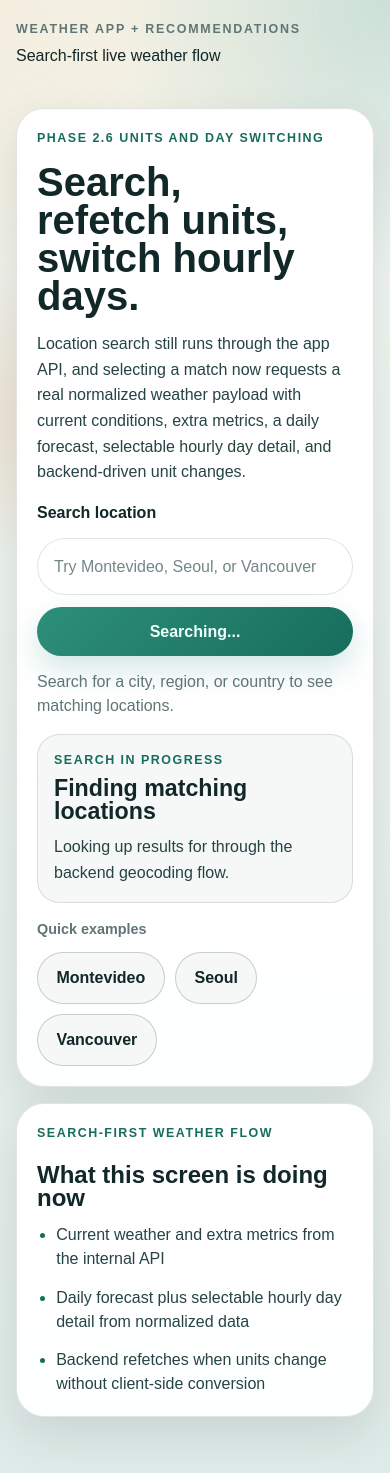
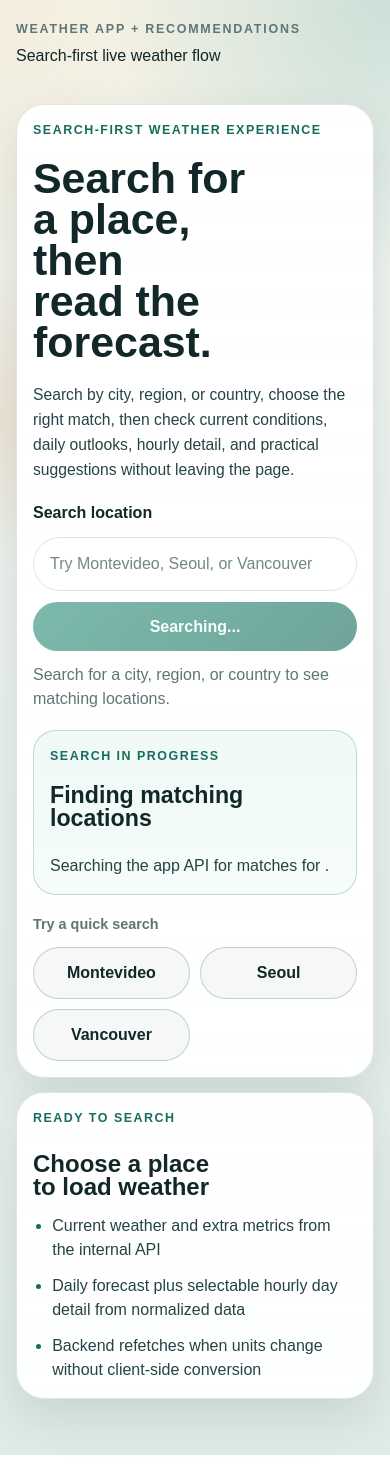
Before and after one commit to ferfalcon/weather-app-plus-recommendations, a React (Vite) app in the folder apps/web/: page / in a window 390 px wide. Built offline with nearby package versions, Linux system fonts and the light colour scheme; a web font is replaced by a local one.

Commit message:
feat(web): polish responsive layout and accessibility states

```diff
--- a/apps/web/src/components/ui/button.module.css
+++ b/apps/web/src/components/ui/button.module.css
@@ -2,10 +2,14 @@
   border: 0;
   border-radius: 999px;
   cursor: pointer;
+  display: inline-flex;
+  align-items: center;
   font: inherit;
   font-weight: 700;
+  justify-content: center;
   min-height: 3rem;
   padding: 0.8rem 1.15rem;
+  text-align: center;
   transition:
     background-color 160ms ease,
     border-color 160ms ease,
@@ -21,6 +25,17 @@
 .button:focus-visible {
   outline: 3px solid var(--color-focus-ring);
   outline-offset: 3px;
+}
+
+.button:disabled {
+  box-shadow: none;
+  cursor: not-allowed;
+  opacity: 0.62;
+  transform: none;
+}
+
+.button:disabled:hover {
+  transform: none;
 }
 
 .primary {
--- a/apps/web/src/components/ui/input.module.css
+++ b/apps/web/src/components/ui/input.module.css
@@ -5,8 +5,13 @@
   border-radius: var(--radius-pill);
   color: var(--color-text-strong);
   font: inherit;
+  line-height: 1.4;
   min-height: 3.4rem;
   padding: 0.95rem 1rem;
+  transition:
+    border-color 160ms ease,
+    box-shadow 160ms ease,
+    background-color 160ms ease;
   width: 100%;
 }
 
--- a/apps/web/src/features/location-search/components/location-search-empty-state.module.css
+++ b/apps/web/src/features/location-search/components/location-search-empty-state.module.css
@@ -1,18 +1,18 @@
 .layout {
   display: grid;
-  gap: 1rem;
-  padding-block: 1rem;
+  gap: 0.9rem;
+  padding-block: 0.75rem 1rem;
 }
 
 .hero,
 .sidebar,
 .weatherPanel {
-  padding: 1.25rem;
+  padding: 1rem;
 }
 
 .hero {
   display: grid;
-  gap: 1rem;
+  gap: 1.15rem;
 }
 
 .kicker,
@@ -29,13 +29,14 @@
 .sidebarHeading {
   color: var(--color-text-strong);
   font-family: var(--font-display);
-  line-height: 0.95;
+  line-height: 0.96;
   margin: 0;
+  text-wrap: balance;
 }
 
 .heading {
-  font-size: clamp(2.5rem, 8vw, 4.75rem);
-  max-width: 12ch;
+  font-size: clamp(2rem, 11vw, 4.35rem);
+  max-width: 9ch;
 }
 
 .sidebarHeading {
@@ -45,15 +46,15 @@
 
 .copy {
   color: var(--color-text);
-  font-size: 1rem;
+  font-size: 0.98rem;
   line-height: 1.6;
   margin: 0;
-  max-width: 44ch;
+  max-width: 38ch;
 }
 
 .form {
   display: grid;
-  gap: 0.85rem;
+  gap: 0.75rem;
 }
 
 .label {
@@ -63,12 +64,18 @@
 
 .formRow {
   display: grid;
-  gap: 0.75rem;
+  gap: 0.65rem;
+}
+
+.submitButton {
+  width: 100%;
 }
 
 .helper {
   color: var(--color-text-muted);
+  line-height: 1.5;
   margin: 0;
+  min-height: 3rem;
 }
 
 .statusPanel,
@@ -79,7 +86,14 @@
   background: var(--color-surface-muted);
   border: 1px solid var(--color-border);
   border-radius: calc(var(--radius-xl) - 0.35rem);
+  display: grid;
+  gap: 0.7rem;
   padding: 1rem;
+}
+
+.statusPanel {
+  border-color: rgb(37 143 123 / 0.28);
+  background: linear-gradient(180deg, rgb(239 249 246 / 0.96), rgb(245 252 249 / 0.92));
 }
 
 .errorPanel {
@@ -120,19 +134,18 @@
 }
 
 .resultsSection {
-  display: grid;
-  gap: 1rem;
+  gap: 0.9rem;
 }
 
 .resultsHeader {
   display: flex;
   flex-wrap: wrap;
-  gap: 1rem;
+  gap: 0.75rem;
   justify-content: space-between;
 }
 
 .resultsHeading {
-  font-size: 1.65rem;
+  font-size: 1.45rem;
 }
 
 .resultsMeta {
@@ -150,16 +163,16 @@
 }
 
 .resultButton {
-  align-items: center;
+  align-items: start;
   background: rgb(255 255 255 / 0.74);
   border: 1px solid var(--color-border);
   border-radius: 1.25rem;
   color: inherit;
   cursor: pointer;
-  display: flex;
-  gap: 1rem;
-  justify-content: space-between;
-  padding: 1rem;
+  display: grid;
+  gap: 0.75rem;
+  grid-template-columns: minmax(0, 1fr);
+  padding: 0.9rem;
   text-align: left;
   transition:
     border-color 160ms ease,
@@ -181,12 +194,15 @@
 .resultButtonSelected {
   background: linear-gradient(180deg, rgb(232 247 242 / 0.98), rgb(241 250 246 / 0.95));
   border-color: var(--color-accent);
-  box-shadow: 0 0 0 1px rgb(37 143 123 / 0.2);
+  box-shadow:
+    0 0 0 1px rgb(37 143 123 / 0.2),
+    0 10px 24px rgb(24 130 113 / 0.1);
 }
 
 .resultText {
   display: grid;
   gap: 0.35rem;
+  min-width: 0;
 }
 
 .resultTitle {
@@ -197,6 +213,7 @@
 .resultMetaLine {
   color: var(--color-text-muted);
   font-size: 0.94rem;
+  overflow-wrap: anywhere;
 }
 
 .resultBadge {
@@ -206,6 +223,7 @@
   color: var(--color-text-strong);
   font-size: 0.84rem;
   font-weight: 700;
+  justify-self: start;
   padding: 0.45rem 0.8rem;
   white-space: nowrap;
 }
@@ -228,19 +246,36 @@
 }
 
 .sampleList {
-  display: flex;
-  flex-wrap: wrap;
+  display: grid;
   gap: 0.65rem;
+  grid-template-columns: repeat(auto-fit, minmax(8rem, 1fr));
+}
+
+.sampleButton {
+  width: 100%;
 }
 
 .sidebar {
   display: grid;
-  gap: 0.85rem;
+  gap: 1rem;
 }
 
 .weatherPanel {
   display: grid;
-  gap: 1rem;
+  gap: 0.85rem;
+}
+
+.selectionCard {
+  border-color: rgb(37 143 123 / 0.24);
+  background: linear-gradient(180deg, rgb(241 250 247 / 0.96), rgb(247 252 250 / 0.94));
+}
+
+.selectionHeader {
+  align-items: start;
+  display: flex;
+  flex-wrap: wrap;
+  gap: 0.75rem;
+  justify-content: space-between;
 }
 
 .selectionLabel {
@@ -250,10 +285,22 @@
   margin: 0;
 }
 
+.selectionBadge {
+  background: rgb(255 255 255 / 0.92);
+  border: 1px solid rgb(37 143 123 / 0.22);
+  border-radius: var(--radius-pill);
+  color: var(--color-accent-strong);
+  font-size: 0.78rem;
+  font-weight: 700;
+  letter-spacing: 0.08em;
+  padding: 0.38rem 0.65rem;
+  text-transform: uppercase;
+}
+
 .selectionDetails {
   display: grid;
   gap: 0.85rem;
-  margin: 1rem 0 0;
+  margin: 0.35rem 0 0;
 }
 
 .selectionDetails div {
@@ -277,13 +324,13 @@
 .selectionCopy {
   color: var(--color-text);
   line-height: 1.6;
-  margin: 1rem 0 0;
+  margin: 0.2rem 0 0;
 }
 
 .checklist {
   color: var(--color-text);
   display: grid;
-  gap: 0.9rem;
+  gap: 0.75rem;
   margin: 0;
   padding-left: 1.2rem;
 }
@@ -292,14 +339,65 @@
   color: var(--color-accent-strong);
 }
 
+@media (min-width: 30rem) {
+  .hero,
+  .sidebar,
+  .weatherPanel {
+    padding: 1.15rem;
+  }
+
+  .selectionDetails {
+    grid-template-columns: repeat(2, minmax(0, 1fr));
+  }
+}
+
+@media (min-width: 34rem) {
+  .resultButton {
+    align-items: center;
+    gap: 1rem;
+    grid-template-columns: minmax(0, 1fr) auto;
+  }
+
+  .resultBadge {
+    justify-self: end;
+  }
+}
+
 @media (min-width: 48rem) {
   .formRow {
     align-items: end;
     grid-template-columns: minmax(0, 1fr) auto;
   }
 
+  .submitButton {
+    width: auto;
+  }
+
   .resultsHeader {
     align-items: center;
+  }
+
+  .resultsList {
+    grid-template-columns: repeat(2, minmax(0, 1fr));
+  }
+}
+
+@media (min-width: 56rem) {
+  .layout {
+    align-items: start;
+    gap: 1rem 1.25rem;
+    grid-template-columns: minmax(0, 1.4fr) minmax(17rem, 0.9fr);
+    padding-block: 1.5rem 2rem;
+  }
+
+  .hero,
+  .sidebar,
+  .weatherPanel {
+    padding: 1.35rem;
+  }
+
+  .weatherPanel {
+    grid-column: 1 / -1;
   }
 }
 
@@ -317,10 +415,6 @@
     padding: 1.6rem;
   }
 
-  .resultsList {
-    grid-template-columns: repeat(2, minmax(0, 1fr));
-  }
-
   .weatherPanel {
     grid-column: 1 / -1;
   }
--- a/apps/web/src/features/location-search/components/location-search-empty-state.tsx
+++ b/apps/web/src/features/location-search/components/location-search-empty-state.tsx
@@ -1,4 +1,4 @@
-import { useEffect, useState, type FormEvent } from "react";
+import { useEffect, useId, useState, type FormEvent } from "react";
 
 import { useQuery } from "@tanstack/react-query";
 import type {
@@ -86,6 +86,8 @@ function getSearchFeedbackMessage(options: {
 }
 
 export function LocationSearchEmptyState() {
+  const searchFeedbackId = useId();
+  const locationResultsMetaId = useId();
   const [query, setQuery] = useState("");
   const [submittedQuery, setSubmittedQuery] = useState("");
   const [selectedLocation, setSelectedLocation] = useState<LocationOption | null>(null);
@@ -193,12 +195,12 @@ export function LocationSearchEmptyState() {
     ? selectedLocation.name
     : lastSuccessfulLocation
       ? lastSuccessfulLocation.name
-      : "What this screen is doing now";
+      : "Choose a place to load weather";
   const statusKicker = selectedLocation
     ? "Selected location"
     : lastSuccessfulLocation
-      ? "Latest loaded location"
-      : "Search-first weather flow";
+      ? "Latest loaded forecast"
+      : "Ready to search";
 
   function submitSearch(nextQuery: string) {
     setSelectedLocation(null);
@@ -259,46 +261,66 @@ export function LocationSearchEmptyState() {
   return (
     <section className={styles.layout}>
       <Surface className={styles.hero}>
-        <p className={styles.kicker}>Phase 2.6 units and day switching</p>
-        <h1 className={styles.heading}>Search, refetch units, switch hourly days.</h1>
+        <p className={styles.kicker}>Search-first weather experience</p>
+        <h1 className={styles.heading}>Search for a place, then read the forecast.</h1>
         <p className={styles.copy}>
-          Location search still runs through the app API, and selecting a match
-          now requests a real normalized weather payload with current conditions,
-          extra metrics, a daily forecast, selectable hourly day detail, and
-          backend-driven unit changes.
+          Search by city, region, or country, choose the right match, then check
+          current conditions, daily outlooks, hourly detail, and practical
+          suggestions without leaving the page.
         </p>
 
-        <form className={styles.form} onSubmit={handleSubmit}>
+        <form
+          aria-busy={isSearching}
+          className={styles.form}
+          onSubmit={handleSubmit}
+        >
           <label className={styles.label} htmlFor="location-query">
             Search location
           </label>
 
           <div className={styles.formRow}>
             <Input
+              aria-describedby={searchFeedbackId}
+              enterKeyHint="search"
               id="location-query"
               name="locationQuery"
               placeholder="Try Montevideo, Seoul, or Vancouver"
               required
+              type="search"
               value={query}
               onChange={(event) => setQuery(event.target.value)}
             />
-            <Button disabled={!trimmedQuery || isSearching} type="submit">
+            <Button
+              className={styles.submitButton}
+              disabled={!trimmedQuery || isSearching}
+              type="submit"
+            >
               {isSearching ? "Searching..." : "Search"}
             </Button>
           </div>
 
-          <p aria-live="polite" className={styles.helper} role="status">
+          <p
+            aria-atomic="true"
+            aria-live="polite"
+            className={styles.helper}
+            id={searchFeedbackId}
+            role="status"
+          >
             {searchFeedbackMessage}
           </p>
         </form>
 
         {isSearching ? (
-          <div className={styles.statusPanel}>
+          <div
+            aria-atomic="true"
+            aria-live="polite"
+            className={styles.statusPanel}
+            role="status"
+          >
             <p className={styles.panelKicker}>Search in progress</p>
             <h2 className={styles.panelHeading}>Finding matching locations</h2>
             <p className={styles.panelCopy}>
-              Looking up results for <strong>{submittedQuery}</strong> through
-              the backend geocoding flow.
+              Searching the app API for matches for <strong>{submittedQuery}</strong>.
             </p>
           </div>
         ) : null}
@@ -314,7 +336,12 @@ export function LocationSearchEmptyState() {
         ) : null}
 
         {hasNoResults ? (
-          <div className={styles.noResultsPanel}>
+          <div
+            aria-atomic="true"
+            aria-live="polite"
+            className={styles.noResultsPanel}
+            role="status"
+          >
             <p className={styles.panelKicker}>No matches</p>
             <h2 className={styles.panelHeading}>No locations matched this search</h2>
             <p className={styles.panelCopy}>
@@ -325,7 +352,11 @@ export function LocationSearchEmptyState() {
         ) : null}
 
         {hasSearchResults ? (
-          <section aria-labelledby="location-results-heading" className={styles.resultsSection}>
+          <section
+            aria-describedby={locationResultsMetaId}
+            aria-labelledby="location-results-heading"
+            className={styles.resultsSection}
+          >
             <div className={styles.resultsHeader}>
               <div>
                 <p className={styles.panelKicker}>Choose a location</p>
@@ -333,19 +364,26 @@ export function LocationSearchEmptyState() {
                   Select the right match
                 </h2>
               </div>
-              <p className={styles.resultsMeta}>
+              <p className={styles.resultsMeta} id={locationResultsMetaId}>
                 {locations.length} result
                 {locations.length === 1 ? "" : "s"}
               </p>
             </div>
 
             <ul className={styles.resultsList}>
-              {locations.map((location) => {
+              {locations.map((location, index) => {
                 const isSelected = location.id === selectedLocation?.id;
+                const resultMetaId = `${locationResultsMetaId}-${index}`;
 
                 return (
                   <li key={location.id}>
                     <button
+                      aria-describedby={resultMetaId}
+                      aria-label={
+                        isSelected
+                          ? `${formatLocationLabel(location)}, selected location`
+                          : `Select ${formatLocationLabel(location)}`
+                      }
                       aria-pressed={isSelected}
                       className={`${styles.resultButton} ${
                         isSelected ? styles.resultButtonSelected : ""
@@ -357,12 +395,12 @@ export function LocationSearchEmptyState() {
                         <span className={styles.resultTitle}>
                           {formatLocationLabel(location)}
                         </span>
-                        <span className={styles.resultMetaLine}>
+                        <span className={styles.resultMetaLine} id={resultMetaId}>
                           {location.latitude.toFixed(2)}, {location.longitude.toFixed(2)} ·{" "}
                           {location.timezone}
                         </span>
                       </span>
-                      <span className={styles.resultBadge}>
+                      <span aria-hidden="true" className={styles.resultBadge}>
                         {isSelected ? "Selected" : "Select"}
                       </span>
                     </button>
@@ -374,12 +412,13 @@ export function LocationSearchEmptyState() {
         ) : null}
 
         <div className={styles.samples}>
-          <span className={styles.samplesLabel}>Quick examples</span>
+          <span className={styles.samplesLabel}>Try a quick search</span>
           <div className={styles.sampleList}>
             {sampleLocations.map((location) => (
               <Button
                 key={location}
                 aria-label={`Search for ${location}`}
+                className={styles.sampleButton}
                 variant="secondary"
                 onClick={() => handleSampleLocationClick(location)}
               >
@@ -396,7 +435,12 @@ export function LocationSearchEmptyState() {
 
         {statusLocation ? (
           <div className={styles.selectionCard}>
-            <p className={styles.selectionLabel}>{formatLocationLabel(statusLocation)}</p>
+            <div className={styles.selectionHeader}>
+              <p className={styles.selectionLabel}>{formatLocationLabel(statusLocation)}</p>
+              <span className={styles.selectionBadge}>
+                {selectedLocation ? "Selected now" : "Latest loaded"}
+              </span>
+            </div>
             <dl className={styles.selectionDetails}>
               <div>
                 <dt>Coordinates</dt>
@@ -411,8 +455,8 @@ export function LocationSearchEmptyState() {
             </dl>
             <p className={styles.selectionCopy}>
               {selectedLocation
-                ? "This location and the requested units stay in local UI state while the weather query runs through TanStack Query."
-                : "The last successful weather view stays visible until a new selection or unit change finishes loading."}
+                ? "Weather for this location loads below, and changing units requests a refreshed forecast from the API."
+                : "The last successful forecast stays visible while a new request loads or if the next request fails."}
             </p>
           </div>
         ) : (
@@ -425,14 +469,39 @@ export function LocationSearchEmptyState() {
       </Surface>
 
       {selectedLocation || hasDisplayedWeather ? (
-        <Surface as="section" className={styles.weatherPanel}>
+        <Surface
+          aria-busy={isInitialWeatherLoad || isRefreshingWeather}
+          as="section"
+          className={styles.weatherPanel}
+        >
           {isInitialWeatherLoad ? (
-            <div className={styles.statusPanel}>
+            <div
+              aria-atomic="true"
+              aria-live="polite"
+              className={styles.statusPanel}
+              role="status"
+            >
               <p className={styles.panelKicker}>Weather loading</p>
               <h2 className={styles.panelHeading}>Fetching the forecast</h2>
               <p className={styles.panelCopy}>
                 Loading weather for <strong>{formatLocationLabel(selectedLocation!)}</strong>{" "}
                 through the app API.
+              </p>
+            </div>
+          ) : null}
+
+          {isRefreshingWeather ? (
+            <div
+              aria-atomic="true"
+              aria-live="polite"
+              className={styles.statusPanel}
+              role="status"
+            >
+              <p className={styles.panelKicker}>Refresh in progress</p>
+              <h2 className={styles.panelHeading}>Updating the selected forecast</h2>
+              <p className={styles.panelCopy}>
+                Keeping the last successful forecast visible while we load fresh
+                weather for <strong>{formatLocationLabel(selectedLocation!)}</strong>.
               </p>
             </div>
           ) : null}
@@ -457,11 +526,7 @@ export function LocationSearchEmptyState() {
               onTemperatureUnitChange={handleTemperatureUnitChange}
               onWindUnitChange={handleWindUnitChange}
               selectedUnits={selectedWeatherUnits}
-              title={
-                isShowingCurrentWeather
-                  ? "Live weather from the app API"
-                  : "Latest loaded weather"
-              }
+              title={isShowingCurrentWeather ? "Live weather" : "Latest loaded weather"}
               weather={displayedWeather}
             />
           ) : null}
```
Also changed, not shown: apps/web/src/features/weather/components/weather-view.module.css (+62 -29 lines), apps/web/src/features/weather/components/weather-view.tsx (+9 -5 lines), apps/web/src/styles/globals.css (+11 -0 lines), 2 other files (tests, documents, lock files or other folders).
